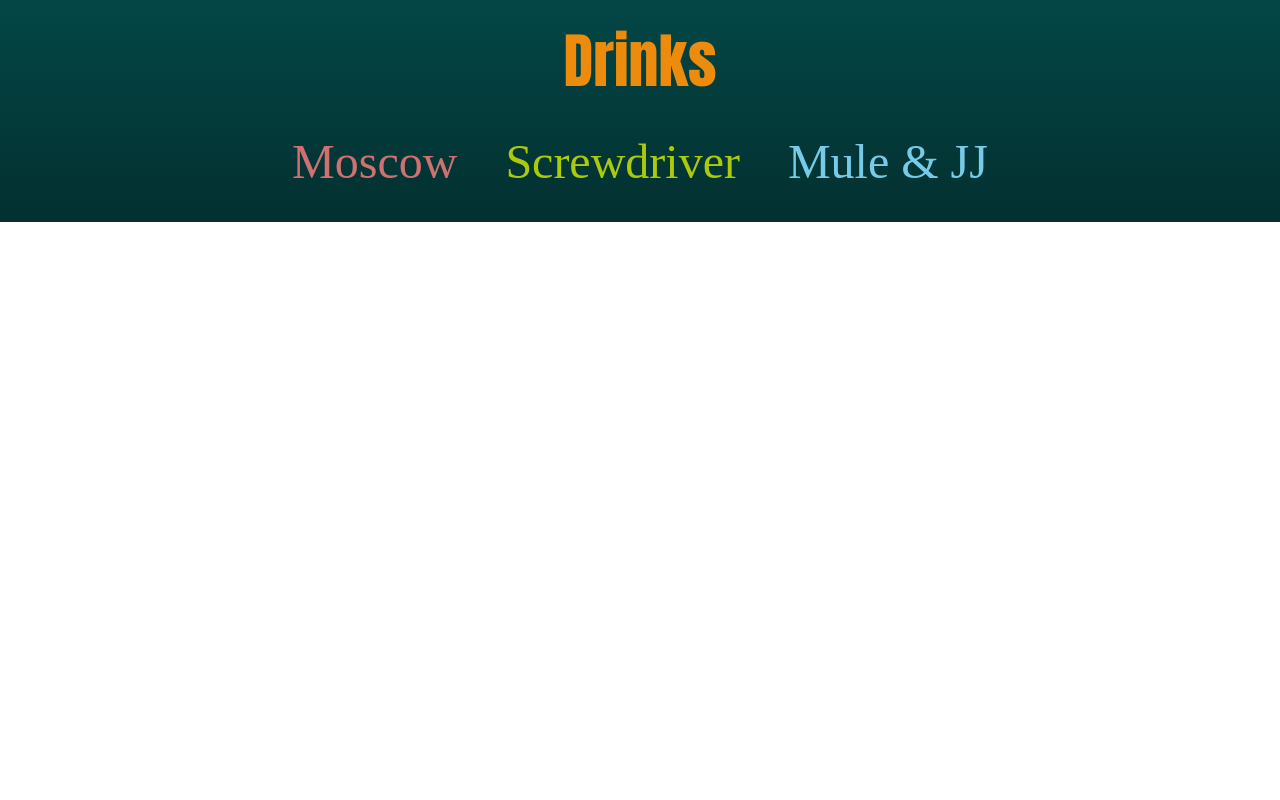
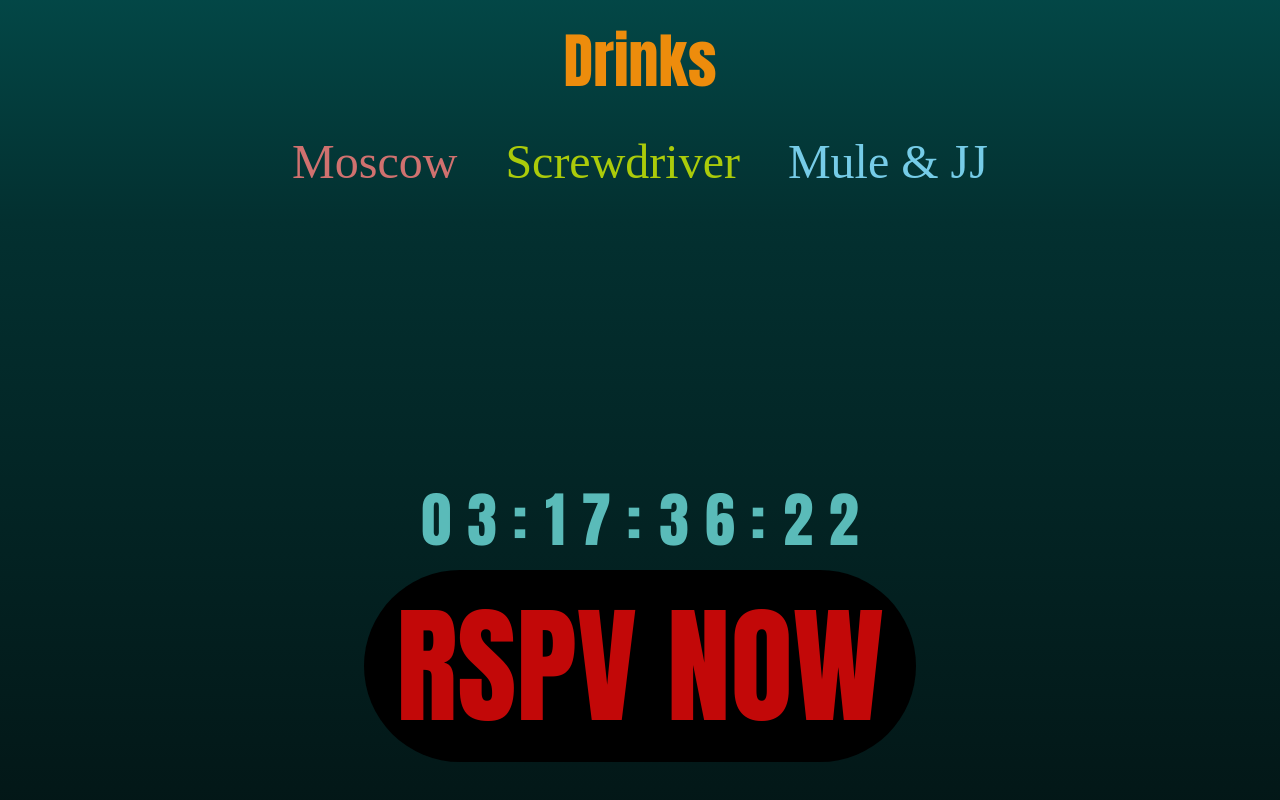
Before and after one commit to houstongunter/kappapalooza1, a React (Vite) app: page / in a window 1280 px wide. Shown: the part 2978-3778 px from the top of the page. Before the commit the page ends 3200 px from the top, so only its background shows below. Built offline with nearby package versions, Linux system fonts and the light colour scheme; a web font is replaced by a local one.

Commit message:
added countdown and RSVP

```diff
--- a/src/App.jsx
+++ b/src/App.jsx
@@ -2,6 +2,7 @@ import Intro from "./components/Intro";
 import Question from "./components/Question";
 import Video from "./components/Video";
 import Information from "./components/Information";
+import RSVP from "./components/RSVP";
 
 const App = () => {
   return (
@@ -10,6 +11,7 @@ const App = () => {
       <Question />
       <Video />
       <Information />
+      <RSVP />
     </>
   );
 };
--- /dev/null
+++ b/src/components/Countdown.jsx
@@ -0,0 +1,66 @@
+/* eslint-disable react/prop-types */
+import { useState, useEffect } from "react";
+
+const Digits = ({ value, withColon }) => {
+  return (
+    <div className="flex flex-col items-center last:hidden sm:last:flex">
+      <div className="flex">
+        {value
+          .toString()
+          .padStart(2, "0")
+          .split("")
+          .map((digit, index) => (
+            <div
+              className="text-lg lg:text-6xl font-bold text-kappa-lightercyan p-2 rounded-lg"
+              key={index}
+            >
+              {digit}
+            </div>
+          ))}
+        {withColon && (
+          <div className="text-lg lg:text-6xl font-bold text-kappa-lightercyan p-2 rounded-lg">
+            :
+          </div>
+        )}
+      </div>
+    </div>
+  );
+};
+
+const Countdown = () => {
+  const [time, setTime] = useState({
+    days: 0,
+    hours: 0,
+    minutes: 0,
+    seconds: 0,
+  });
+
+  const date = new Date("June 1, 2024 12:00:00");
+
+  useEffect(() => {
+    const updateTime = () => {
+      const diff = Math.max(date.getTime() - Date.now(), 0);
+      setTime({
+        days: Math.floor(diff / (1000 * 60 * 60 * 24)),
+        hours: Math.floor(diff / (1000 * 60 * 60)) % 24,
+        minutes: Math.floor(diff / (1000 * 60)) % 60,
+        seconds: Math.floor(diff / 1000) % 60,
+      });
+    };
+
+    updateTime();
+    const interval = setInterval(updateTime, 1000);
+
+    return () => clearInterval(interval);
+  }, []);
+
+  return (
+    <div className="flex justify-between gap-0.5 font-paragraph w-full">
+      {Object.entries(time).map(([unit, value], index) => (
+        <Digits key={index} unit={unit} value={value} withColon={index < 3} />
+      ))}
+    </div>
+  );
+};
+
+export default Countdown;
--- /dev/null
+++ b/src/components/RSVP.jsx
@@ -0,0 +1,16 @@
+import Countdown from "./Countdown";
+
+const RSVP = () => {
+  return (
+    <div className="h-full bg-gradient-to-b from-kappa-bluefour to-kappa-bluefive flex flex-col justify-center items-center">
+      <div className="pb-3">
+        <Countdown />
+      </div>
+      <button className="text-9xl text-kappa-red rounded-full p-8 bg-black">
+        RSPV NOW
+      </button>
+    </div>
+  );
+};
+
+export default RSVP;
--- a/tailwind.config.js
+++ b/tailwind.config.js
@@ -13,10 +13,13 @@ export default {
           bluetwo: "#1E706F",
           bluethree: "#038280",
           bluefour: "#033030",
+          bluefive: "#030E0E",
           orangeyellow: "#ED8C0C",
           lightcyan: "#76CCE8",
+          lightercyan: "#5ABBB9",
           pinkish: "#D0716F",
           lime: "#ABCB0A",
+          red: "#C20808",
         },
       },
     },
```
